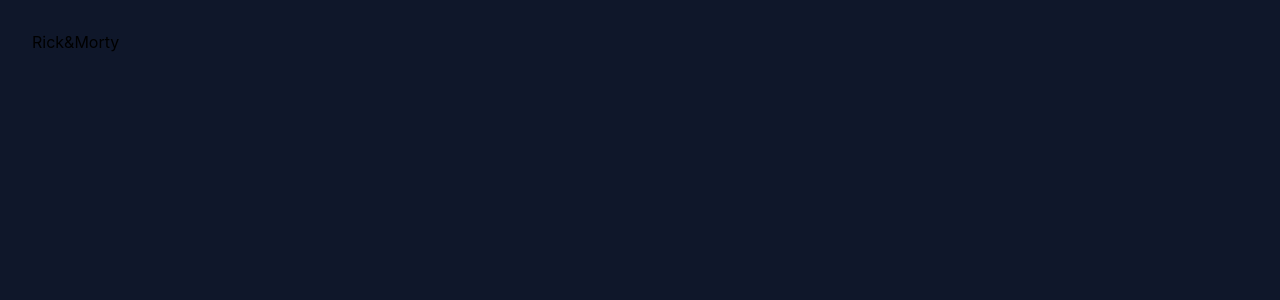
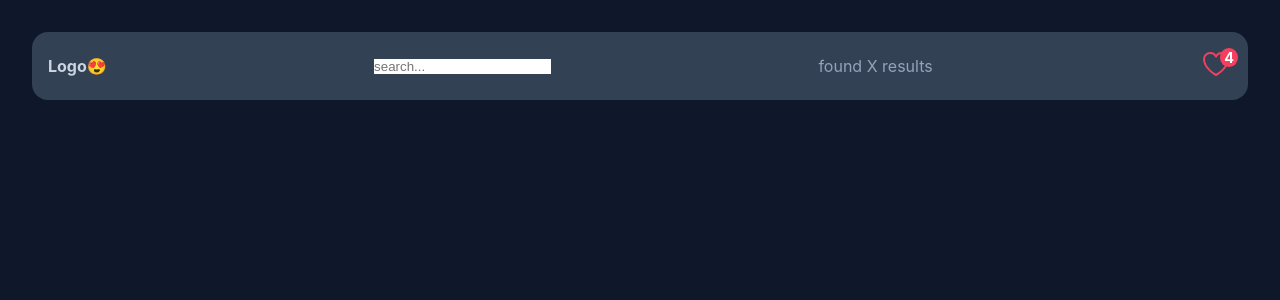
Before and after one commit to mahdi6788/RickAndMorty, a React (Vite) app: page / in a window 1280 px wide. Shown: the top 300 px of the page. Built offline with nearby package versions, Linux system fonts and the light colour scheme.

Commit message:
make Navbar component

```diff
--- a/src/App.jsx
+++ b/src/App.jsx
@@ -1,8 +1,11 @@
 import "./App.css";
+import Navbar from "./components/Navbar";
 
 function App(){
   return (
-    <div>Rick&Morty</div>
+    <div>
+      <Navbar />
+    </div>
   )
 }
 
--- /dev/null
+++ b/src/components/Navbar.jsx
@@ -0,0 +1,19 @@
+import { HeartIcon } from "@heroicons/react/24/outline";
+
+function Navbar() {
+  return (
+    <div className="navbar">
+      <div className="navbar__logo">Logo😍</div>
+
+      <input type="text" placeholder="search..." />
+      <p className="navbar__result">found X results</p>
+
+      <div className="heart">
+        <HeartIcon className="icon" />
+        <span className="badge">4</span>
+      </div>
+    </div>
+  );
+}
+
+export default Navbar;
```
